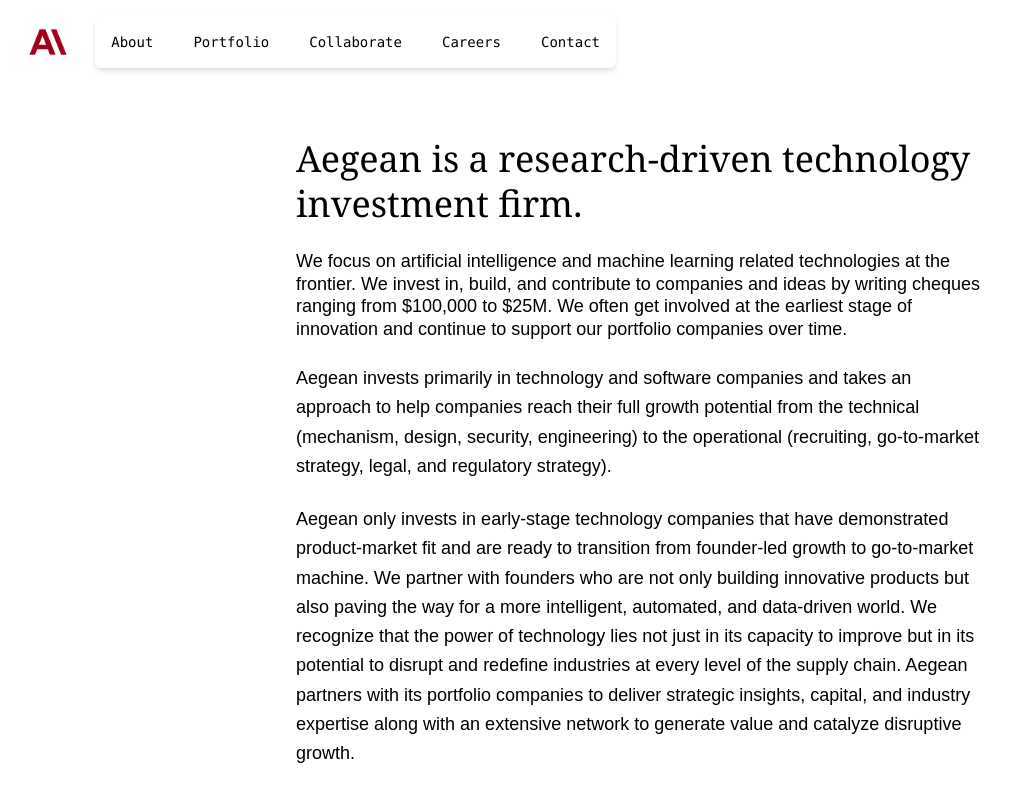
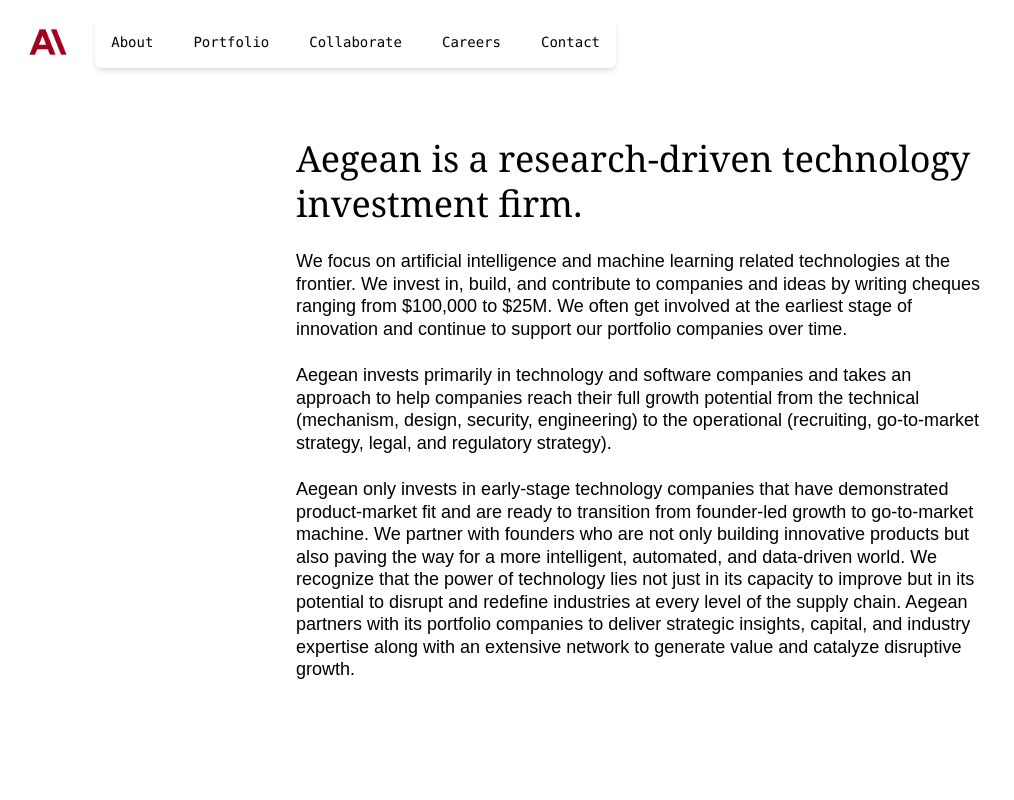
Before and after one commit to Parthakashyap/paradigm, a Next.js app: page /about in a window 1280 px wide. Shown: the top 800 px of the page, without its empty margins (0-1014 px from the left). Built offline with nearby package versions, Linux system fonts and the light colour scheme.

Commit message:
Update page.tsx

```diff
--- a/src/app/about/page.tsx
+++ b/src/app/about/page.tsx
@@ -22,14 +22,14 @@
             We often get involved at the earliest stage of innovation and continue
             to support our portfolio companies over time.
           </p>
-          <p className="text-black text-lg leading-relaxed">
+          <p className="text-black text-lg leading-tight">
             Aegean invests primarily in technology and software companies and
             takes an approach to help companies reach their full growth potential
             from the technical (mechanism, design, security, engineering) to the
             operational (recruiting, go-to-market strategy, legal, and regulatory
             strategy).
           </p>
-          <p className="text-black text-lg leading-relaxed">
+          <p className="text-black text-lg leading-tight">
             Aegean only invests in early-stage technology companies that have
             demonstrated product-market fit and are ready to transition from
             founder-led growth to go-to-market machine. We partner with founders
```
